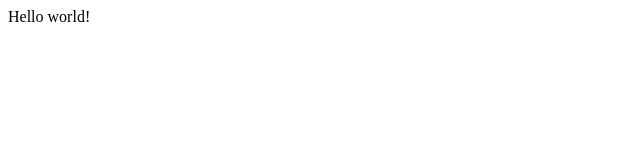
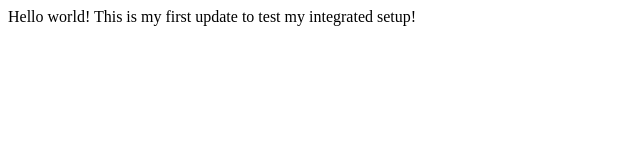
Before and after one commit to blj83/gatsby-hello-world, a Gatsby site: page / in a window 1280 px wide. Shown: the whole page, without its empty margins (0-640 px from the left). Built offline with nearby package versions, Linux system fonts and the light colour scheme; Gatsby itself is replaced by a stand-in of ours.

Commit message:
feat: first content update

```diff
--- a/src/pages/index.js
+++ b/src/pages/index.js
@@ -1,5 +1,7 @@
 import React from "react"
 
 export default function Home() {
-  return <div>Hello world!</div>
+  return (
+    <div>Hello world! This is my first update to test my integrated setup!</div>
+  )
 }
```
